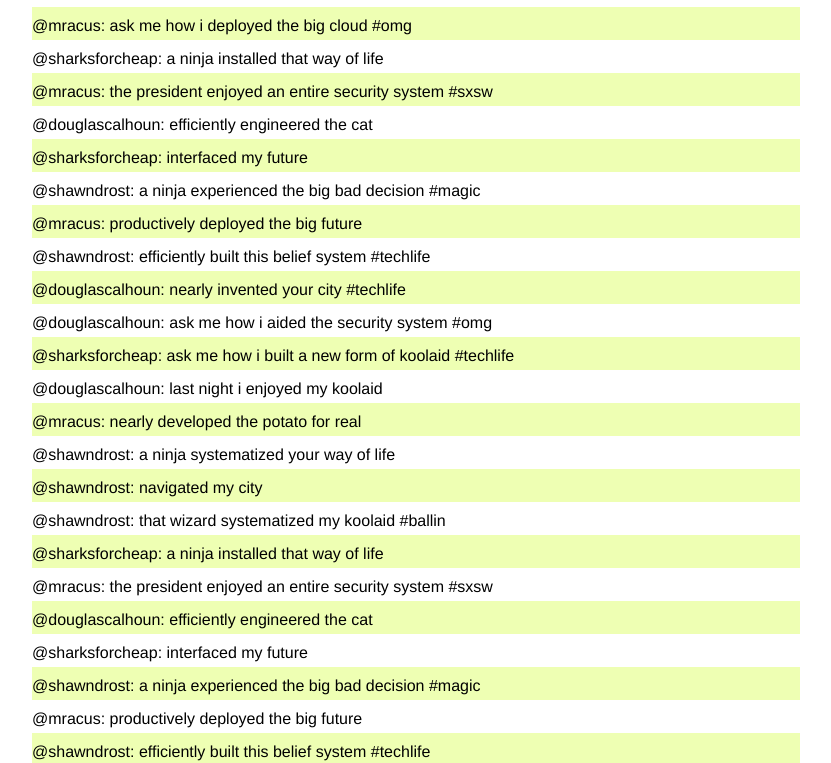
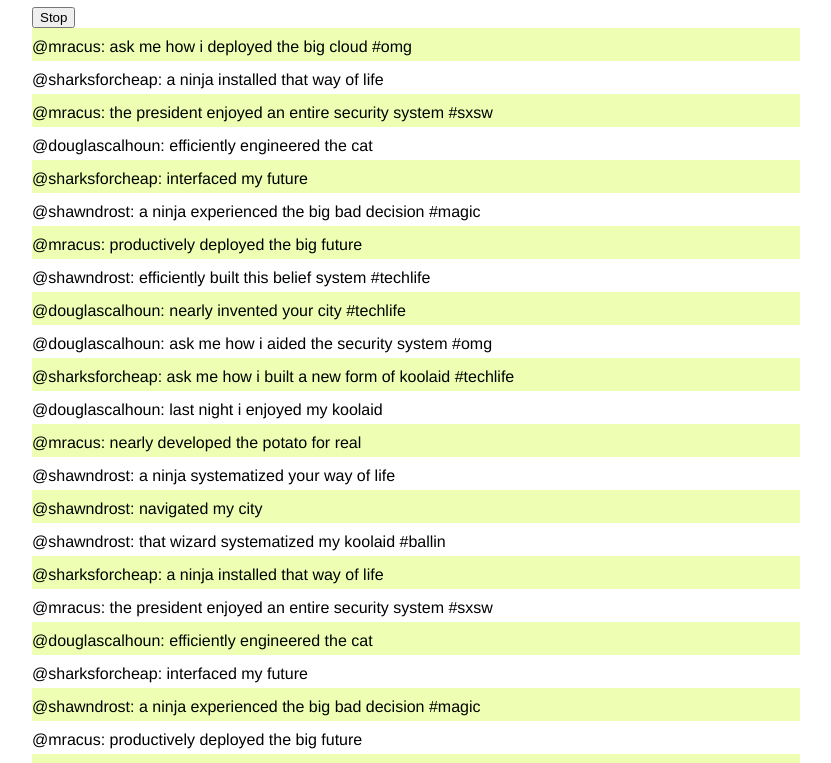
Before and after one commit to skuzbot/twiddler, a plain HTML site: page index.html in a window 1280 px wide. Shown: the part 73-836 px from the top of the page, without its empty margins (68-899 px from the left). Drawn offline with Linux system fonts and the light colour scheme.

Commit message:
Add Stop Button

```diff
--- a/index.html
+++ b/index.html
@@ -12,7 +12,7 @@
       <h1 class="title">Twidder</h1>
     </header>
     <section class="newTwids">
-
+      <button id="stop">Stop</button>
     </section>
     <section id="twidContainer"></section>
 
@@ -33,11 +33,20 @@
             index++;
         };
 
-        setInterval(function() {
-          for (i = 0; i < streams.home.length; i++) {
-            getNewTwid(i);
-          };
-        }, 500);
+
+        var start = setInterval(function() {
+            for (i = 0; i < streams.home.length; i++) {
+              getNewTwid(i);
+            };
+          }, 500);
+
+        //start();
+
+        var stopButton = document.getElementById("stop");
+        stopButton.onclick = stop;
+        function stop() {
+          clearInterval(start);
+        };
 
       });
 
```
